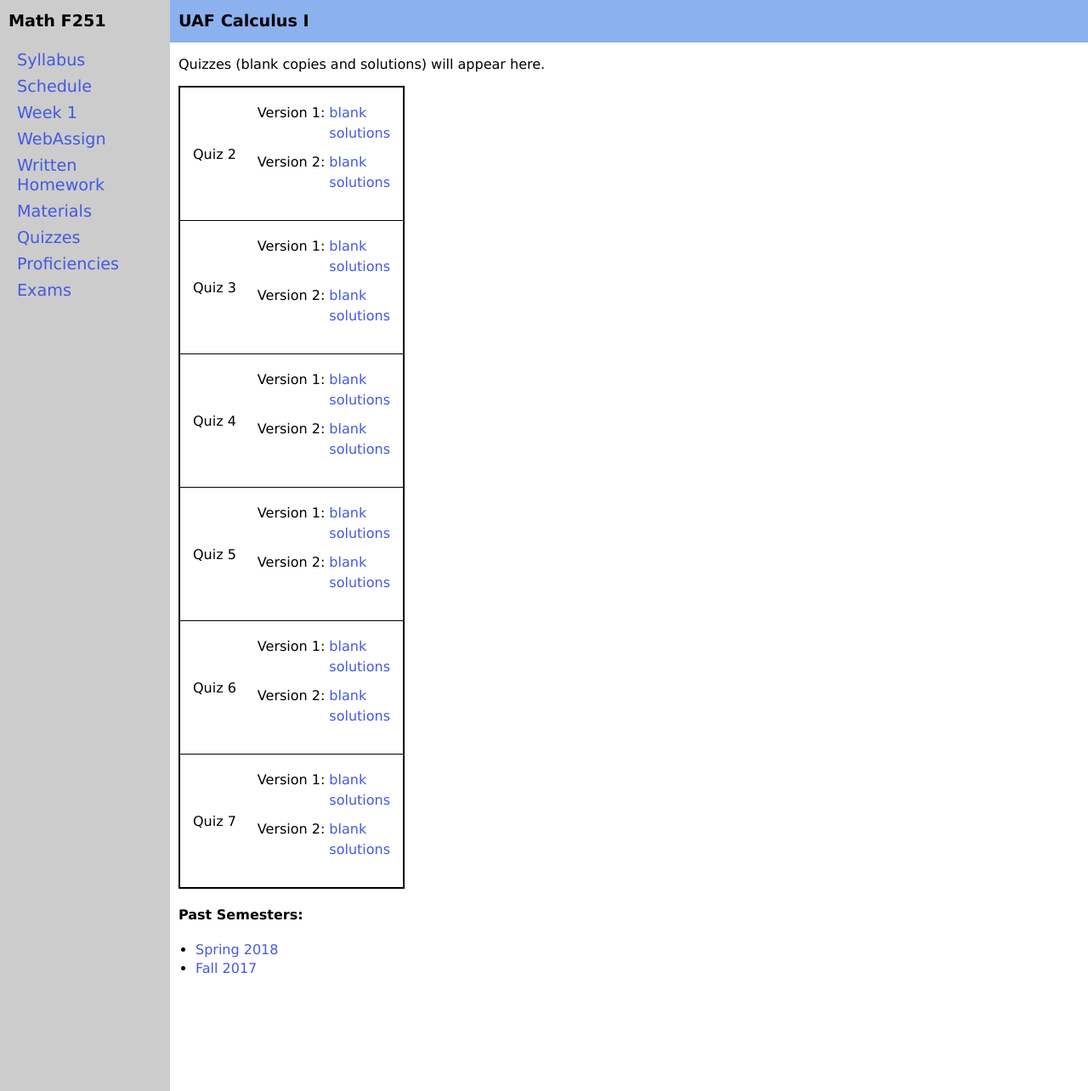
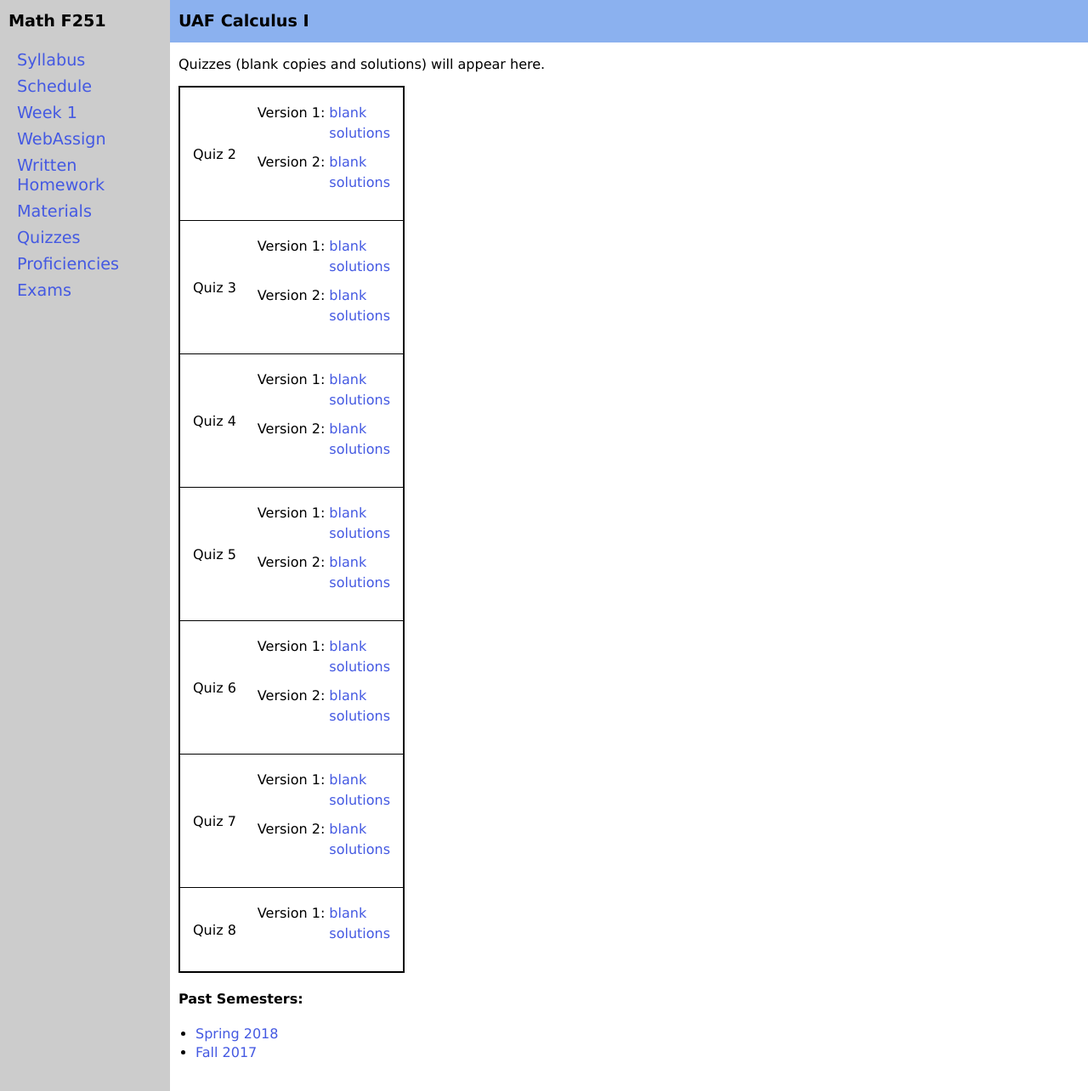
Before and after one commit to uaf-math/calc1, a Jekyll site: the page built from quizzes.md, in a window 1280 px wide and 1284 px high. Shown: the whole window at 85% size. Built offline with Jekyll 4.4.1, drawn with Linux system fonts in a browser that asks for light colours.

Commit message:
post Q8 and solns

```diff
--- a/_data/quizzes-f2018.yml
+++ b/_data/quizzes-f2018.yml
@@ -48,3 +48,8 @@ quizzes:
       - name: Version 2
         blank: Quiz-7-v2.pdf
         solutions: Quiz-7-v2-Sols.pdf
+  - name: Quiz 8
+    versions:
+      - name: Version 1
+        blank: Quiz-8-v1.pdf
+        solutions: Quiz-8-v1-Sols.pdf
```
Also changed, not shown: 2 other files.
